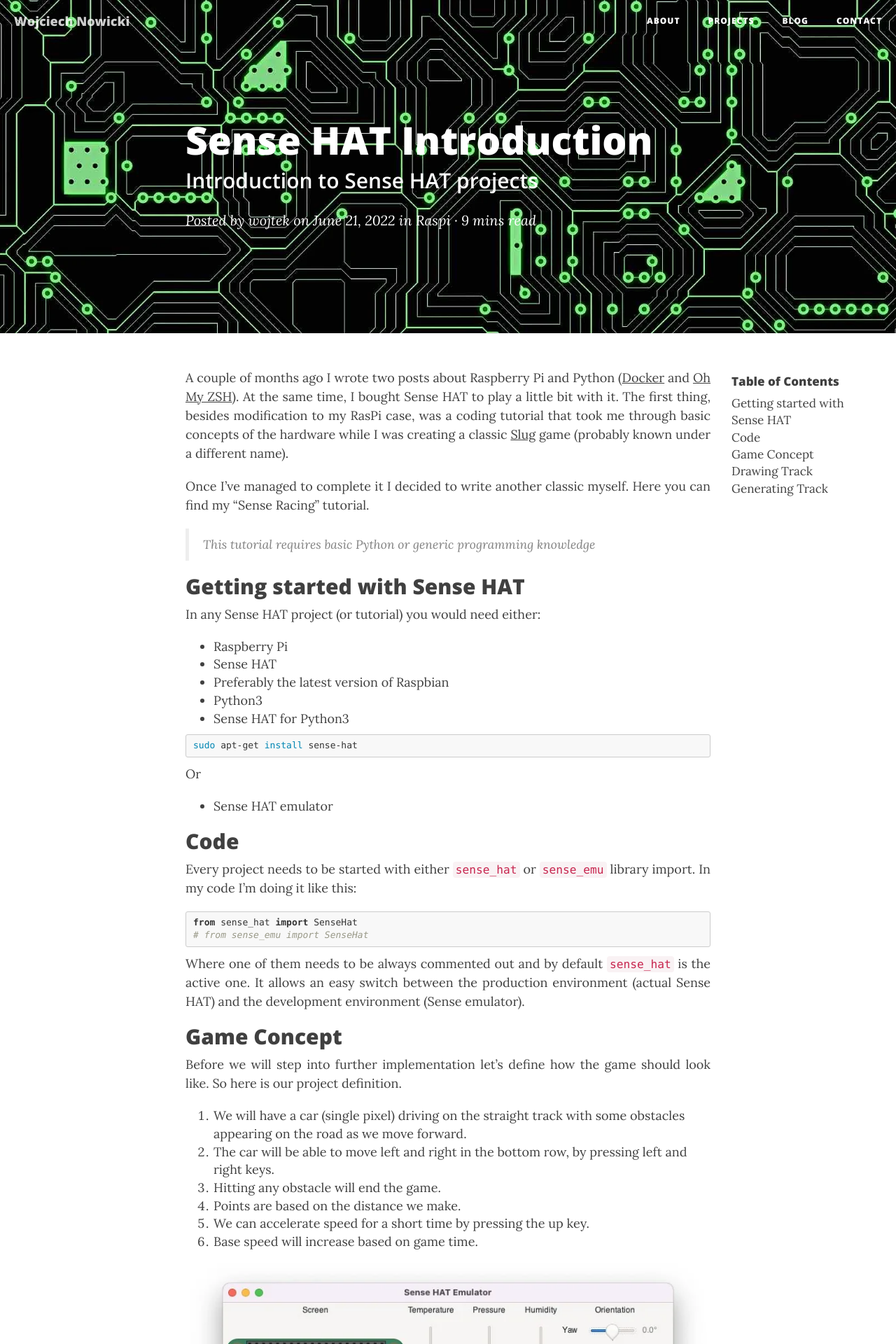
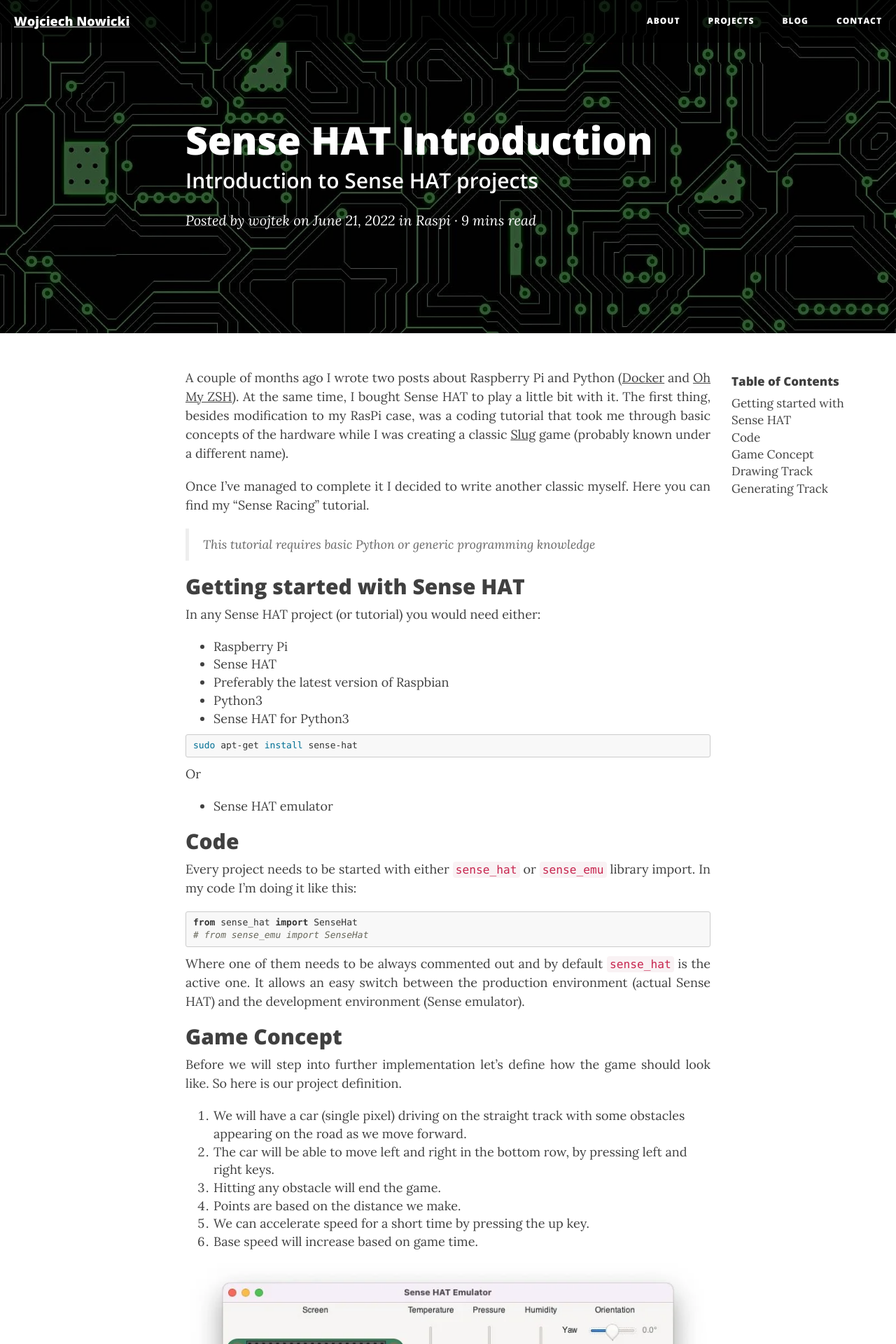
Before and after one commit to wnowicki/website, a Jekyll site: the page built from _posts/2022-06-27-sense-hat.md, in a window 1280 px wide. Shown: the top 1920 px of the page at 70% size. Built offline with Jekyll 4.4.1, drawn with Linux system fonts in a browser that asks for light colours; nearby versions of some CDN libraries; comment, search, counter and statistics services are not loaded; the table of contents is made by our own code.

Commit message:
Better accessibility

```diff
--- a/_includes/header.html
+++ b/_includes/header.html
@@ -1,9 +1,9 @@
 <!-- Navigation -->
-<nav class="navbar navbar-default navbar-custom navbar-fixed-top">
+<nav class="navbar navbar-default navbar-custom navbar-fixed-top" aria-label="Main navigation">
     <div class="container-fluid">
         <!-- Brand and toggle get grouped for better mobile display -->
         <div class="navbar-header page-scroll">
-            <button type="button" class="navbar-toggle" data-toggle="collapse" data-target="#bs-example-navbar-collapse-1">
+            <button type="button" class="navbar-toggle" data-toggle="collapse" data-target="#bs-example-navbar-collapse-1" aria-controls="bs-example-navbar-collapse-1" aria-expanded="false">
                 <span class="sr-only">Toggle navigation</span>
                 <span class="icon-bar"></span>
                 <span class="icon-bar"></span>
--- a/_layouts/default.html
+++ b/_layouts/default.html
@@ -4,14 +4,15 @@
   {% include head.html %}
 
   <body>
+    <a class="skip-link" href="#main-content">{% assign page_language = page.language | default: layout.language | default: 'en' %}{% if page_language == 'pl' %}Przejdź do treści{% else %}Skip to main content{% endif %}</a>
 
     {% include header.html %}
 
-    <div class="page-content">
+    <main id="main-content" class="page-content" tabindex="-1">
       <div class="wrapper">
         {{ content }}
       </div>
-    </div>
+    </main>
 
     {% include footer.html %}
 
--- a/assets/css/clean-blog.css
+++ b/assets/css/clean-blog.css
@@ -31,7 +31,7 @@
 }
 a:hover,
 a:focus {
-  color: #0085a1;
+  color: #006f86;
 }
 a:focus:not(:focus-visible) {
   outline: none;
@@ -41,7 +41,7 @@
   cursor: zoom-in;
 }
 blockquote {
-  color: #808080;
+  color: #666666;
   font-style: italic;
 }
 blockquote p {
@@ -70,9 +70,19 @@
   font-weight: 800;
   letter-spacing: 1px;
 }
+.navbar-default .navbar-nav > li > a,
+.navbar-default .navbar-brand {
+  color: #595959;
+}
+.navbar-default .navbar-toggle {
+  border-color: #666666;
+}
+.navbar-default .navbar-toggle .icon-bar {
+  background-color: #595959;
+}
 @media only screen and (min-width: 768px) {
   .navbar-custom {
-    background: transparent;
+    background: rgba(0, 0, 0, 0.65);
     border-bottom: 1px solid transparent;
   }
   .navbar-custom .navbar-brand {
@@ -81,7 +91,8 @@
   }
   .navbar-custom .navbar-brand:hover,
   .navbar-custom .navbar-brand:focus {
-    color: rgba(255, 255, 255, 0.8);
+    color: white;
+    text-decoration: underline;
   }
   .navbar-custom .nav li a {
     color: white;
@@ -89,7 +100,8 @@
   }
   .navbar-custom .nav li a:hover,
   .navbar-custom .nav li a:focus {
-    color: rgba(255, 255, 255, 0.8);
+    color: white;
+    text-decoration: underline;
   }
 }
 @media only screen and (min-width: 1170px) {
@@ -110,7 +122,7 @@
     /* when the user scrolls down, we hide the header right above the viewport */
     position: fixed;
     top: -61px;
-    background-color: rgba(255, 255, 255, 0.9);
+    background-color: #ffffff;
     border-bottom: 1px solid #f2f2f2;
     -webkit-transition: -webkit-transform 0.3s;
     -moz-transition: -moz-transform 0.3s;
@@ -121,14 +133,14 @@
   }
   .navbar-custom.is-fixed .navbar-brand:hover,
   .navbar-custom.is-fixed .navbar-brand:focus {
-    color: #0085a1;
+    color: #006f86;
   }
   .navbar-custom.is-fixed .nav li a {
     color: #404040;
   }
   .navbar-custom.is-fixed .nav li a:hover,
   .navbar-custom.is-fixed .nav li a:focus {
-    color: #0085a1;
+    color: #006f86;
   }
   .navbar-custom.is-visible {
     /* if the user changes the scrolling direction, we show the header */
@@ -140,7 +152,8 @@
   }
 }
 .intro-header {
-  background-color: #808080;
+  position: relative;
+  background-color: #666666;
   background-repeat: no-repeat;
   background-position: center center;
   background-attachment: scroll;
@@ -149,6 +162,16 @@
   background-size: cover;
   -o-background-size: cover;
   margin-bottom: 50px;
+}
+.intro-header::before {
+  content: "";
+  position: absolute;
+  inset: 0;
+  background: rgba(0, 0, 0, 0.62);
+  pointer-events: none;
+}
+.intro-header > .container {
+  position: relative;
 }
 .intro-header .site-heading,
 .intro-header .post-heading,
@@ -224,7 +247,7 @@
 .post-preview > a:hover,
 .post-preview > a:focus {
   text-decoration: none;
-  color: #0085a1;
+  color: #006f86;
 }
 .post-preview > a > .post-title {
   font-size: 30px;
@@ -237,7 +260,7 @@
   margin-bottom: 10px;
 }
 .post-preview > .post-meta {
-  color: #808080;
+  color: #666666;
   font-size: 18px;
   font-style: italic;
   margin-top: 0;
@@ -248,7 +271,7 @@
 }
 .post-preview > .post-meta > a:hover,
 .post-preview > .post-meta > a:focus {
-  color: #0085a1;
+  color: #006f86;
   text-decoration: underline;
 }
 @media only screen and (min-width: 768px) {
@@ -329,7 +352,7 @@
   opacity: 1;
 }
 .floating-label-form-group-with-focus label {
-  color: #0085a1;
+  color: #006f86;
 }
 form .row:first-child .floating-label-form-group {
   border-top: 1px solid #eeeeee;
@@ -349,8 +372,8 @@
 }
 .btn-default:hover,
 .btn-default:focus {
-  background-color: #0085a1;
-  border: 1px solid #0085a1;
+  background-color: #006f86;
+  border: 1px solid #006f86;
   color: white;
 }
 .pager {
@@ -370,26 +393,26 @@
 .pager li > a:hover,
 .pager li > a:focus {
   color: white;
-  background-color: #0085a1;
-  border: 1px solid #0085a1;
+  background-color: #006f86;
+  border: 1px solid #006f86;
 }
 .pager .disabled > a,
 .pager .disabled > a:hover,
 .pager .disabled > a:focus,
 .pager .disabled > span {
-  color: #808080;
+  color: #666666;
   background-color: #404040;
   cursor: not-allowed;
 }
 ::-moz-selection {
   color: white;
   text-shadow: none;
-  background: #0085a1;
+  background: #006f86;
 }
 ::selection {
   color: white;
   text-shadow: none;
-  background: #0085a1;
+  background: #006f86;
 }
 img::selection {
   color: white;
@@ -400,7 +423,7 @@
   background: transparent;
 }
 body {
-  -webkit-tap-highlight-color: #0085a1;
+  -webkit-tap-highlight-color: #006f86;
 }
 
 .label a {
@@ -425,3 +448,58 @@
 div.toc ul ul {
   padding-left: 10px;
 }
+
+/* Keep the skip link first in the tab order and above the navigation. */
+.skip-link {
+  position: fixed;
+  top: 12px;
+  left: 12px;
+  z-index: 1100;
+  max-width: calc(100% - 24px);
+  padding: 12px 18px;
+  background: #ffffff;
+  color: #404040;
+  font-family: 'Open Sans', 'Helvetica Neue', Helvetica, Arial, sans-serif;
+  font-weight: 700;
+  transform: translateY(calc(-100% - 24px));
+}
+.skip-link:focus {
+  transform: translateY(0);
+}
+
+/* A light inner ring and dark outer ring work on light and dark surfaces. */
+a:focus-visible,
+button:focus-visible,
+input:focus-visible,
+select:focus-visible,
+textarea:focus-visible,
+iframe:focus-visible,
+[tabindex]:focus-visible,
+.btn:focus-visible,
+.navbar-toggle:focus-visible {
+  outline: 3px solid #111111;
+  outline-offset: 3px;
+  box-shadow: 0 0 0 3px #ffffff;
+}
+#main-content {
+  scroll-margin-top: 80px;
+}
+#main-content:focus {
+  outline: none;
+  box-shadow: none;
+}
+.navbar-custom.is-fixed:focus-within {
+  transform: translate3d(0, 100%, 0);
+}
+.text-muted {
+  color: #666666;
+}
+.badge,
+.label-default {
+  background-color: #666666;
+}
+.label a:hover,
+.label a:focus {
+  color: #ffffff;
+  text-decoration: underline;
+}
--- a/assets/css/syntax.css
+++ b/assets/css/syntax.css
@@ -20,22 +20,22 @@
  */
 
 .highlight pre, pre, .highlight .hll { background-color: #f8f8f8; border: 1px solid #ccc; padding: 6px 10px; border-radius: 3px; }
-.highlight .c { color: #999988; font-style: italic; }
+.highlight .c { color: #68685c; font-style: italic; }
 .highlight .err { color: #a61717; background-color: #e3d2d2; }
 .highlight .k { font-weight: bold; }
 .highlight .o { font-weight: bold; }
-.highlight .cm { color: #999988; font-style: italic; }
-.highlight .cp { color: #999999; font-weight: bold; }
-.highlight .c1 { color: #999988; font-style: italic; }
-.highlight .cs { color: #999999; font-weight: bold; font-style: italic; }
+.highlight .cm { color: #68685c; font-style: italic; }
+.highlight .cp { color: #707070; font-weight: bold; }
+.highlight .c1 { color: #68685c; font-style: italic; }
+.highlight .cs { color: #707070; font-weight: bold; font-style: italic; }
 .highlight .gd { color: #000000; background-color: #ffdddd; }
 .highlight .gd .x { color: #000000; background-color: #ffaaaa; }
 .highlight .ge { font-style: italic; }
 .highlight .gr { color: #aa0000; }
-.highlight .gh { color: #999999; }
+.highlight .gh { color: #707070; }
 .highlight .gi { color: #000000; background-color: #ddffdd; }
 .highlight .gi .x { color: #000000; background-color: #aaffaa; }
-.highlight .go { color: #888888; }
+.highlight .go { color: #707070; }
 .highlight .gp { color: #555555; }
 .highlight .gs { font-weight: bold; }
 .highlight .gu { color: #800080; font-weight: bold; }
@@ -46,11 +46,11 @@
 .highlight .kp { font-weight: bold; }
 .highlight .kr { font-weight: bold; }
 .highlight .kt { color: #445588; font-weight: bold; }
-.highlight .m { color: #009999; }
+.highlight .m { color: #007575; }
 .highlight .s { color: #dd1144; }
 .highlight .n { color: #333333; }
 .highlight .na { color: teal; }
-.highlight .nb { color: #0086b3; }
+.highlight .nb { color: #006f94; }
 .highlight .nc { color: #445588; font-weight: bold; }
 .highlight .no { color: teal; }
 .highlight .ni { color: purple; }
@@ -61,10 +61,10 @@
 .highlight .nv { color: teal; }
 .highlight .ow { font-weight: bold; }
 .highlight .w { color: #bbbbbb; }
-.highlight .mf { color: #009999; }
-.highlight .mh { color: #009999; }
-.highlight .mi { color: #009999; }
-.highlight .mo { color: #009999; }
+.highlight .mf { color: #007575; }
+.highlight .mh { color: #007575; }
+.highlight .mi { color: #007575; }
+.highlight .mo { color: #007575; }
 .highlight .sb { color: #dd1144; }
 .highlight .sc { color: #dd1144; }
 .highlight .sd { color: #dd1144; }
@@ -73,12 +73,12 @@
 .highlight .sh { color: #dd1144; }
 .highlight .si { color: #dd1144; }
 .highlight .sx { color: #dd1144; }
-.highlight .sr { color: #009926; }
+.highlight .sr { color: #008020; }
 .highlight .s1 { color: #dd1144; }
 .highlight .ss { color: #990073; }
-.highlight .bp { color: #999999; }
+.highlight .bp { color: #707070; }
 .highlight .vc { color: teal; }
 .highlight .vg { color: teal; }
 .highlight .vi { color: teal; }
-.highlight .il { color: #009999; }
-.highlight .gc { color: #999; background-color: #EAF2F5; }
+.highlight .il { color: #007575; }
+.highlight .gc { color: #626262; background-color: #EAF2F5; }
```
